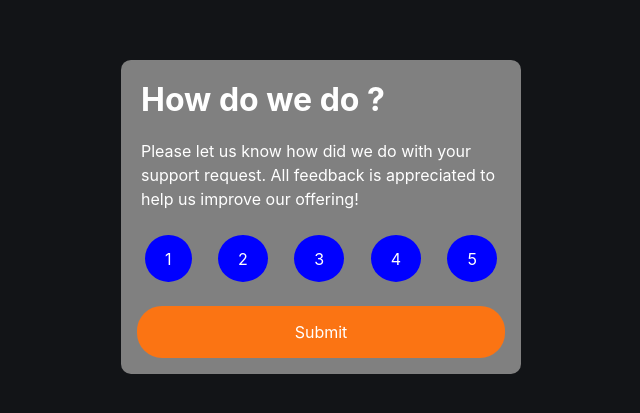
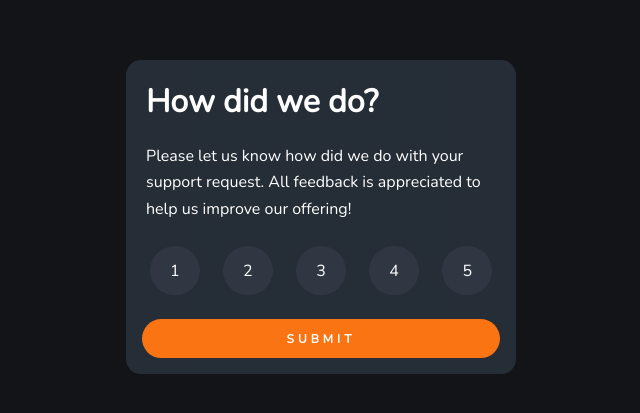
Before and after one commit to preetamvarun/Interactive-Rating-Component, a React (Create React App) app: page / in a window 1280 px wide. Shown: the part 183-596 px from the top of the page, without its empty margins (319-959 px from the left). Built offline with nearby package versions, Linux system fonts and the light colour scheme.

Commit message:
will continue coding after 30-45mins

```diff
--- a/src/Dashboardcomponent/Dashboardcomponent.js
+++ b/src/Dashboardcomponent/Dashboardcomponent.js
@@ -5,7 +5,7 @@ class Dashboardcomponent extends Component{
     render(){
         return(
             <div className = "Main-Dashboard">
-                <h1>How do we do ?</h1>
+                <h1>How did we do?</h1>
                 <p>Please let us know how did we do with your support request. All feedback is appreciated to
                 help us improve our offering!</p>
                 <div className="Rating-Links">
@@ -15,7 +15,7 @@ class Dashboardcomponent extends Component{
                     <span className="Rating-Value">4</span>
                     <span className="Rating-Value">5</span>
                 </div>
-                <a href = "/#" className="Submit-Btn">Submit</a>
+                <a href = "/#" className="Submit-Btn">SUBMIT</a>
             </div>
         )
     }
--- a/src/Dashboardcomponent/Dashboardstyles.css
+++ b/src/Dashboardcomponent/Dashboardstyles.css
@@ -1,16 +1,17 @@
 .Main-Dashboard{
-    background-color: grey;
+    background-image: linear-gradient(hsl(213, 19%, 18%),hsl(213, 19%, 18%));
     color : white;
     position : absolute;
     top : 50%;
     left : 50%;
     transform: translate(-50%,-50%);
-    border-radius : 10px;
-    width : 400px;
+    border-radius : 15px;
+    width : 390px;
 }
 
 .Main-Dashboard p{
-    line-height: 1.5rem;
+    line-height: 1.65rem;
+    font-weight: 15px;
 }
 
 .Main-Dashboard h1, .Main-Dashboard p{
@@ -18,7 +19,6 @@
 }
 
 .Main-Dashboard .Rating-Links{
-    /* background-color: red; */
     display: flex;
     flex-direction: row;
     justify-content: space-between;
@@ -26,7 +26,7 @@
 }
 
 .Main-Dashboard .Rating-Links .Rating-Value{
-    background-color : blue;
+    background-color : hsla(221, 13%, 28%, 0.463);
     border-radius : 100%;
     padding : .85rem 1.25rem;
     border : none;
@@ -40,5 +40,8 @@
     text-align : center;
     margin : 1rem;
     border-radius : 25px;
-    padding : 1rem 0rem;
+    padding : .7rem 0rem;
+    letter-spacing: .25rem;
+    font-size : .75rem;
+    font-weight: 700;
 }
--- a/src/index.css
+++ b/src/index.css
@@ -1,3 +1,5 @@
+@import url('https://fonts.googleapis.com/css2?family=Nunito&family=Outfit:wght@300;400;600&display=swap');
+
 *,*::before,*::after{
   margin : 0rem;
   padding : 0rem;
@@ -6,15 +8,8 @@
 
 body {
   margin: 0;
-  font-family: -apple-system, BlinkMacSystemFont, 'Segoe UI', 'Roboto', 'Oxygen',
-    'Ubuntu', 'Cantarell', 'Fira Sans', 'Droid Sans', 'Helvetica Neue',
-    sans-serif;
+  font-family: 'Nunito';
   -webkit-font-smoothing: antialiased;
   -moz-osx-font-smoothing: grayscale;
   background-color : hsl(216, 12%, 8%);
 }
-
-code {
-  font-family: source-code-pro, Menlo, Monaco, Consolas, 'Courier New',
-    monospace;
-}
```
